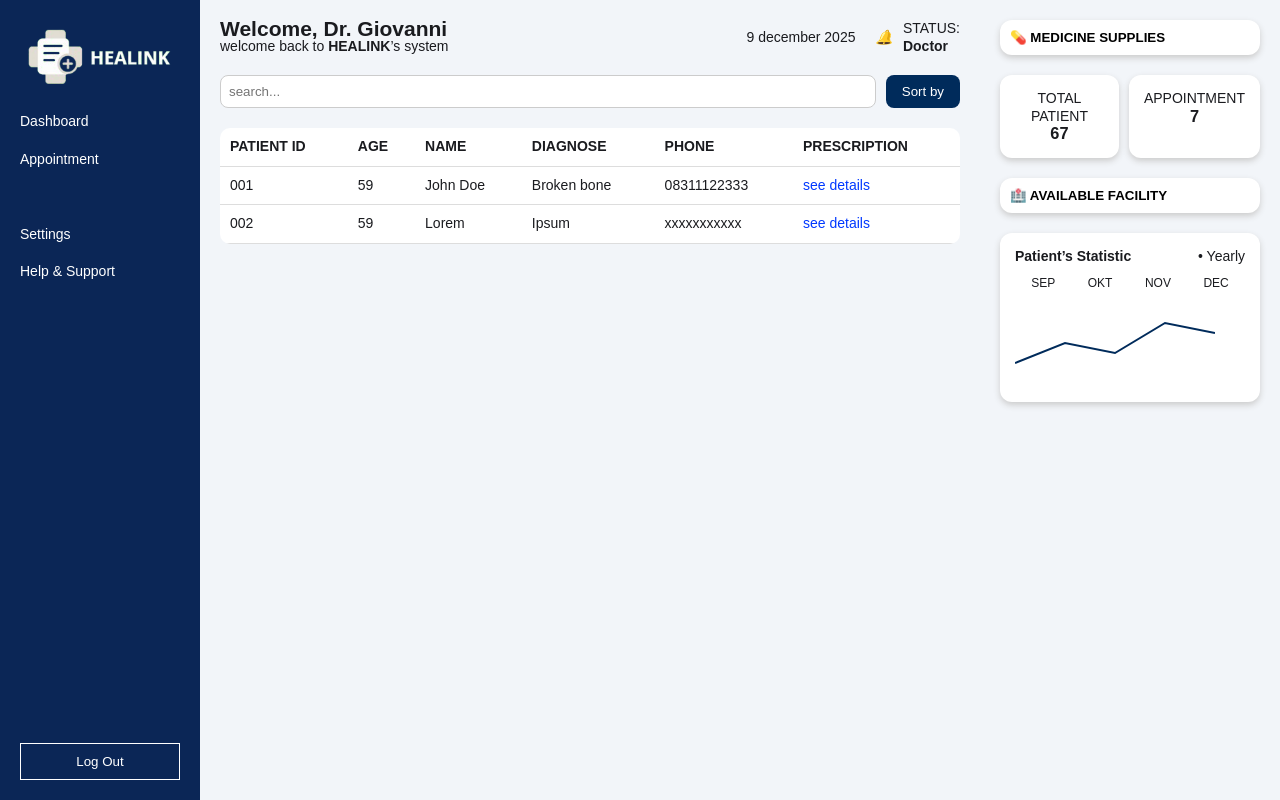
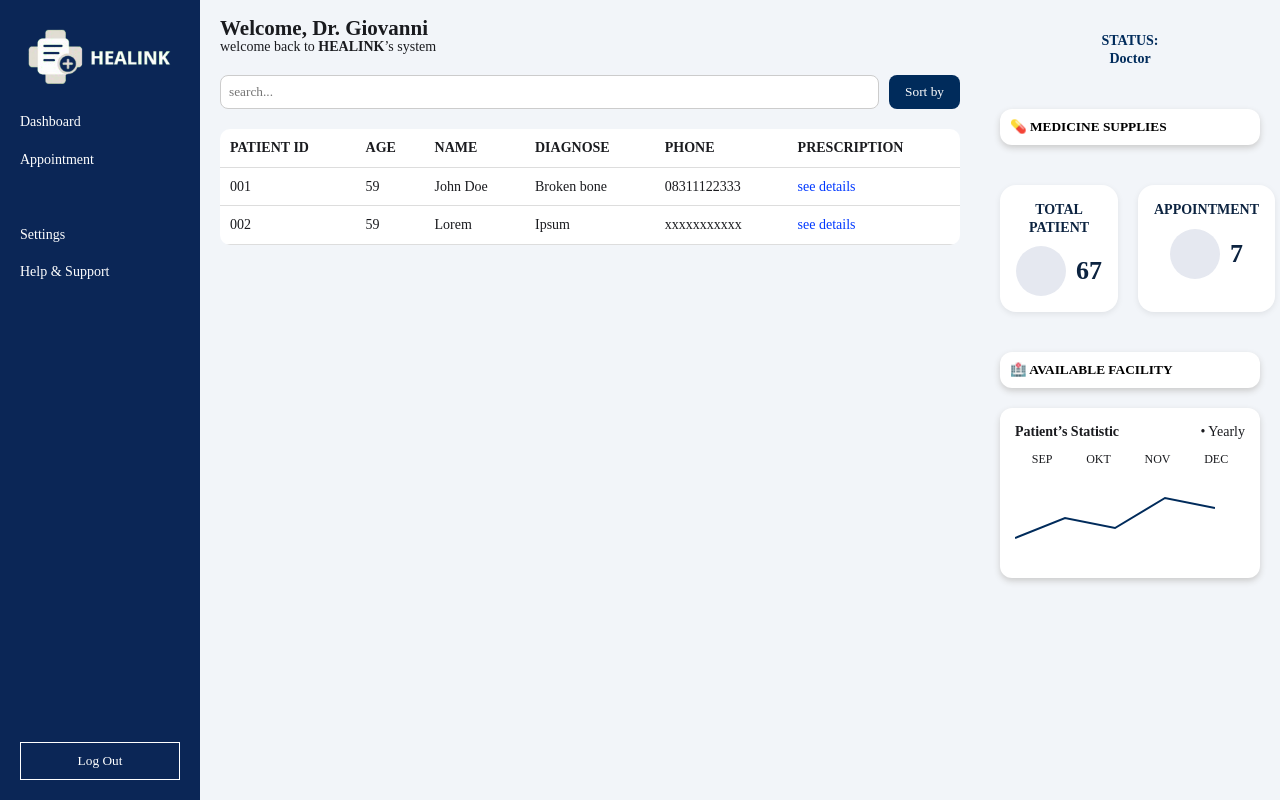
Before and after one commit to mamamia0001/healink_project, an Angular app in the folder healink-undiknas/: page /doctordashboard in a window 1280 px wide. Built offline with nearby package versions, Linux system fonts and the light colour scheme.

Commit message:
halaman doctor dashboard belum fix

```diff
--- a/healink-undiknas/src/app/doctordashboard/doctordashboard.css
+++ b/healink-undiknas/src/app/doctordashboard/doctordashboard.css
@@ -2,7 +2,7 @@
   margin: 0;
   padding: 0;
   box-sizing: border-box;
-  font-family: 'Poppins', sans-serif;
+  font-family: 'Poppins';
 }
 
 .container {
@@ -64,10 +64,15 @@ header {
   gap: 20px;
 }
 
-.status {
-  display: flex;
-  align-items: center;
-  gap: 10px;
+.doctor-status {
+  background-color: #f2f5f9;
+  padding: 12px;
+  margin-bottom: 10px;
+  text-align: center;
+  font-weight: bold;
+}
+.status-text {
+  color: #002B5B;
 }
 
 .search-section {
@@ -134,17 +139,54 @@ header {
 
 .summary-box {
   display: flex;
-  justify-content: space-between;
+  flex-direction: row;
+  gap: 20px;
+  margin: 20px 0;
+}
+
+.summary-card {
+  background-color: white;
+  border-radius: 16px;
+  padding: 16px;
+  width: 150px;
+  box-shadow: 0 2px 6px rgba(0, 0, 0, 0.08);
+}
+
+.summary-card p {
+  font-weight: bold;
+  font-size: 14px;
+  color: #0c2340;
+  margin-bottom: 10px;
+  text-align: center;
+}
+
+.summary-content {
+  display: flex;
+  align-items: center;
+  justify-content: center;
   gap: 10px;
 }
 
-.summary-box div {
-  background: white;
-  padding: 15px;
-  border-radius: 12px;
-  flex: 1;
-  text-align: center;
-  box-shadow: 0px 3px 6px #ccc;
+.icon-circle {
+  width: 50px;
+  height: 50px;
+  background-color: #e5e8f0;
+  border-radius: 50%;
+  display: flex;
+  align-items: center;
+  justify-content: center;
+}
+
+.icon-circle i {
+  font-size: 20px;
+  color: #0c2340;
+}
+
+.summary-content h3 {
+  font-size: 26px;
+  font-weight: bold;
+  color: #0c2340;
+  margin: 0;
 }
 
 .stats {
--- a/healink-undiknas/src/app/doctordashboard/doctordashboard.html
+++ b/healink-undiknas/src/app/doctordashboard/doctordashboard.html
@@ -18,13 +18,6 @@
       <div>
         <h2>Welcome, Dr. Giovanni</h2>
         <p>welcome back to <strong>HEALINK</strong>’s system</p>
-      </div>
-      <div class="header-info">
-        <span class="date">9 december 2025</span>
-        <div class="status">
-          <i class="bell-icon">🔔</i>
-          <span class="status-text">STATUS:<br><strong>Doctor</strong></span>
-        </div>
       </div>
     </header>
 
@@ -60,18 +53,32 @@
   </main>
 
   <aside class="right-panel">
+    <div class="doctor-status">
+      <span class="status-text">STATUS:<br><strong>Doctor</strong></span>
+    </div>
+
     <button class="btn">💊 MEDICINE SUPPLIES</button>
 
     <div class="summary-box">
-      <div>
-        <p>TOTAL PATIENT</p>
-        <h3>67</h3>
+  <div class="summary-card">
+    <p>TOTAL PATIENT</p>
+    <div class="summary-content">
+      <div class="icon-circle">
+        <i class="fas fa-users"></i>
       </div>
-      <div>
-        <p>APPOINTMENT</p>
-        <h3>7</h3>
+      <h3>67</h3>
+    </div>
+  </div>
+  <div class="summary-card">
+    <p>APPOINTMENT</p>
+    <div class="summary-content">
+      <div class="icon-circle">
+        <i class="fas fa-users"></i>
       </div>
+      <h3>7</h3>
     </div>
+  </div>
+</div>
 
     <button class="btn">🏥 AVAILABLE FACILITY</button>
 
```
